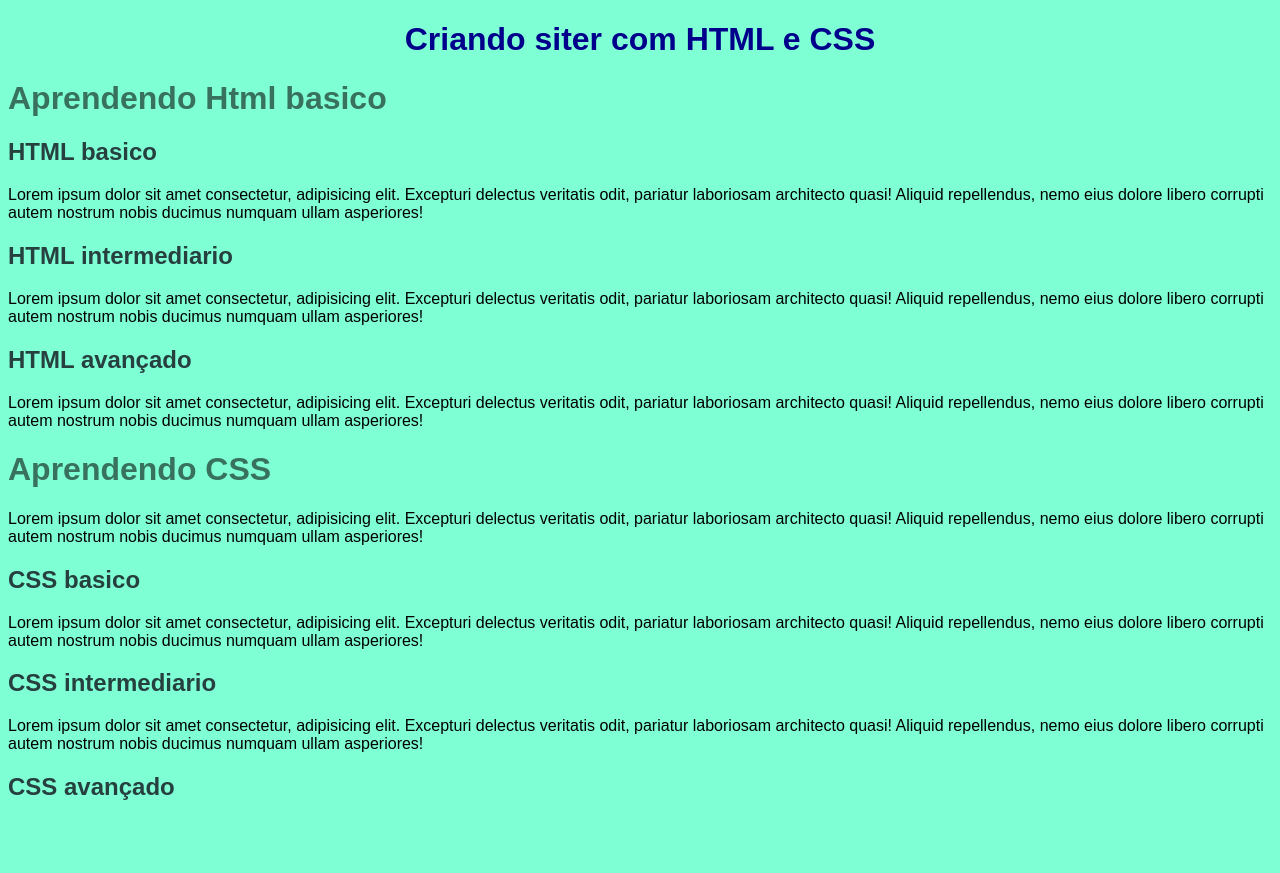
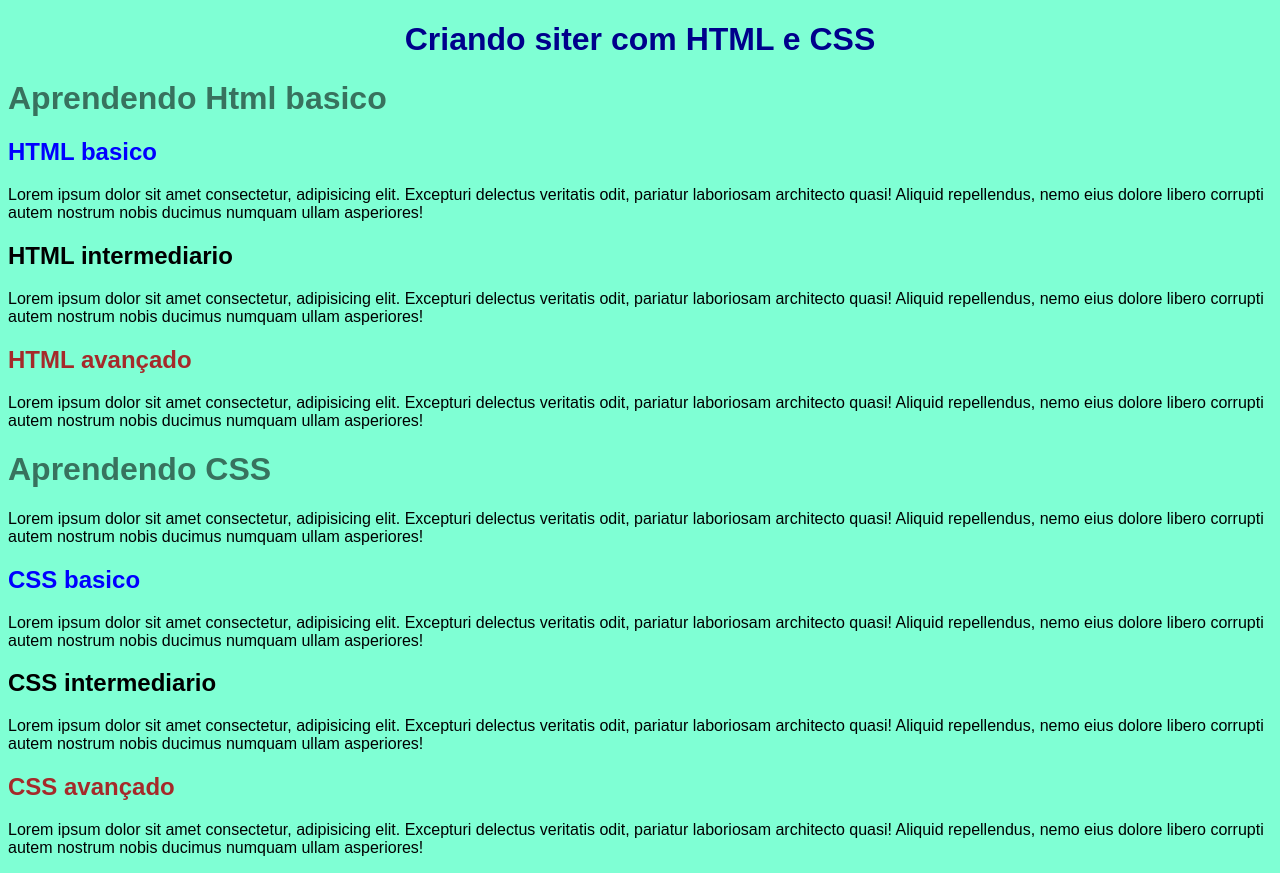
Before and after one commit to Dev-Livia/HtmlAndCss, a plain HTML site: page Modulo02/Ex007/Seletor.html in a window 1280 px wide. Before the commit the page ends 821 px from the top, so only its background shows below. Drawn offline with Linux system fonts and the light colour scheme.

Commit message:
Class and id

```diff
--- a/Modulo02/Ex007/Seletor.html
+++ b/Modulo02/Ex007/Seletor.html
@@ -9,15 +9,15 @@
 <body>
     <h1 id = "principal">Criando siter com HTML e CSS</h1>
     <h1>Aprendendo Html basico</h1>
-    <h2>HTML basico</h2>
+    <h2 class ="basico">HTML basico</h2>
     <p>Lorem ipsum dolor sit amet consectetur, adipisicing elit. Excepturi delectus veritatis odit,
     pariatur laboriosam architecto quasi! Aliquid repellendus, nemo eius dolore libero corrupti autem nostrum
     nobis ducimus numquam ullam asperiores!</p>
-    <h2>HTML intermediario</h2>
+    <h2 class = "intermediario">HTML intermediario</h2>
     <p>Lorem ipsum dolor sit amet consectetur, adipisicing elit. Excepturi delectus veritatis odit,
     pariatur laboriosam architecto quasi! Aliquid repellendus, nemo eius dolore libero corrupti autem nostrum
     nobis ducimus numquam ullam asperiores!</p>
-    <h2>HTML avançado</h2>
+    <h2 class = "avançado">HTML avançado</h2>
    <p>Lorem ipsum dolor sit amet consectetur, adipisicing elit. Excepturi delectus veritatis odit,
     pariatur laboriosam architecto quasi! Aliquid repellendus, nemo eius dolore libero corrupti autem nostrum
     nobis ducimus numquam ullam asperiores!</p>
@@ -25,14 +25,17 @@
     <p>Lorem ipsum dolor sit amet consectetur, adipisicing elit. Excepturi delectus veritatis odit,
     pariatur laboriosam architecto quasi! Aliquid repellendus, nemo eius dolore libero corrupti autem nostrum
     nobis ducimus numquam ullam asperiores!</p>
-    <h2>CSS basico</h2>
+    <h2 class = "basico">CSS basico</h2>
     <p>Lorem ipsum dolor sit amet consectetur, adipisicing elit. Excepturi delectus veritatis odit,
     pariatur laboriosam architecto quasi! Aliquid repellendus, nemo eius dolore libero corrupti autem nostrum
     nobis ducimus numquam ullam asperiores!</p>
-    <h2>CSS intermediario</h2>
+    <h2 class = "intermediario">CSS intermediario</h2>
     <p>Lorem ipsum dolor sit amet consectetur, adipisicing elit. Excepturi delectus veritatis odit,
     pariatur laboriosam architecto quasi! Aliquid repellendus, nemo eius dolore libero corrupti autem nostrum
     nobis ducimus numquam ullam asperiores!</p>
-    <h2>CSS avançado</h2>
+    <h2 class = "avançado">CSS avançado</h2>
+    <p>Lorem ipsum dolor sit amet consectetur, adipisicing elit. Excepturi delectus veritatis odit,
+    pariatur laboriosam architecto quasi! Aliquid repellendus, nemo eius dolore libero corrupti autem nostrum
+    nobis ducimus numquam ullam asperiores!</p>
 </body>
 </html>
--- a/Modulo02/Ex007/style.css
+++ b/Modulo02/Ex007/style.css
@@ -13,3 +13,12 @@ h1{
 h2{
     color: rgb(38, 63, 63);
 }
+.basico{
+    color: blue;
+}
+.intermediario{
+    color: rgb(0, 0, 0);
+}
+.avançado{
+    color: brown;
+}
```
